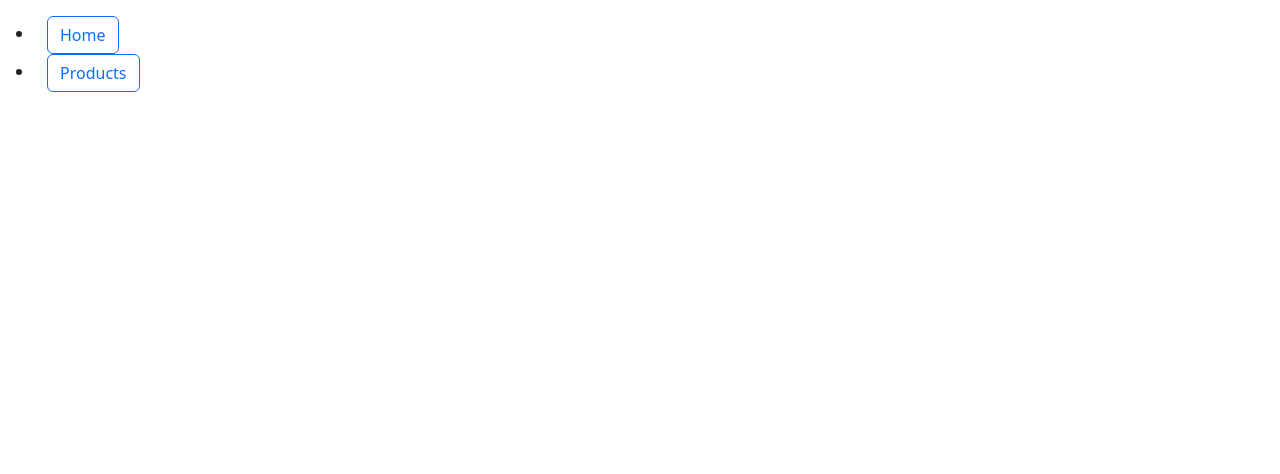
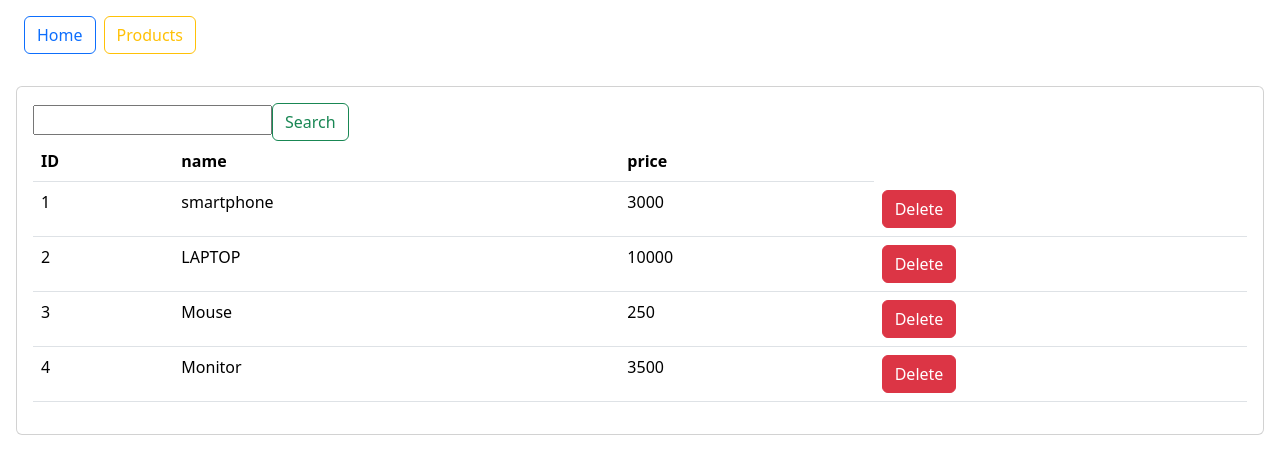
Before and after one commit to zakariaaityahia/angular-demo-app, an Angular app: page /products in a window 1280 px wide. Before the commit this address led to /. Shown: the top 474 px of the page. Built offline with nearby package versions, Linux system fonts and the light colour scheme.

Commit message:
first demo, 2nd commit

```diff
--- a/src/app/app-routing.module.ts
+++ b/src/app/app-routing.module.ts
@@ -1,7 +1,12 @@
 import { NgModule } from '@angular/core';
 import { RouterModule, Routes } from '@angular/router';
+import { HomeComponent } from './home/home.component';
+import { ProductsComponent } from './products/products.component';
 
-const routes: Routes = [];
+const routes: Routes = [
+  {path: 'home', component: HomeComponent},
+  {path: 'products', component: ProductsComponent}
+];
 
 @NgModule({
   imports: [RouterModule.forRoot(routes)],
--- a/src/app/app.component.html
+++ b/src/app/app.component.html
@@ -1,10 +1,11 @@
 <div class="p-3">
-  <ul class="nav nav-pills"></ul>
-  <li>
-    <button routerLink="/home" class="btn btn-outline-primary ms-2">Home</button>
-  </li>
-  <li>
-    <button routerLink="/products" class="btn btn-outline-primary ms-2">Products</button>
-  </li>
+  <ul class="nav nav-pills">
+    <li>
+      <button routerLink="/home" class="btn btn-outline-primary ms-2">Home</button>
+    </li>
+    <li>
+      <button routerLink="/products" class="btn btn-outline-warning ms-2">Products</button>
+    </li>
+  </ul>
 </div>
 <router-outlet></router-outlet>
--- a/src/app/products/products.component.html
+++ b/src/app/products/products.component.html
@@ -1,7 +1,29 @@
 <div class="p-3">
     <div class="card">
         <div class="card-body">
-            <h3>Products Component</h3>
+              <div>
+                <input [(ngModel)]="keyword" type="text" >
+                <button (click)="search()" class="btn btn-outline-success">Search</button>
+              </div>
+            <table class="table">
+                <thead>
+                    <tr>
+                        <th>ID</th>
+                        <th>name</th>
+                        <th>price</th>
+                    </tr>
+                </thead>
+                <tbody *ngIf="products">
+                    <tr *ngFor="let p of products">
+                        <td>{{p.id}}</td>
+                        <td>{{p.name}}</td>
+                        <td>{{p.price}}</td>
+                        <td>
+                            <button (click)="deleteProduct(p)" class="btn btn-danger">Delete</button>
+                        </td>
+                    </tr>
+                </tbody>
+            </table>
         </div>
     </div>
 </div>
--- a/src/app/products/products.component.ts
+++ b/src/app/products/products.component.ts
@@ -1,10 +1,47 @@
-import { Component } from '@angular/core';
+import { Component, OnInit } from '@angular/core';
 
 @Component({
   selector: 'app-products',
   templateUrl: './products.component.html',
   styleUrl: './products.component.css'
 })
-export class ProductsComponent {
+export class ProductsComponent implements OnInit{
+
+  public products : any;
+  public keyword: String="";
+
+  constructor() {
+
+    }
+
+    ngOnInit(): void {
+        this.products =  [
+          {"id": 1, "name": "smartphone", "price" :3000},
+          {"id": 2, "name": "LAPTOP", "price" :10000},
+          {"id": 3, "name": "Mouse", "price" :250},
+          {"id": 4, "name": "Monitor", "price" :3500}
+
+        ] ;
+    }
+
+    deleteProduct(p : any) {
+      let index = this.products.indexOf(p);
+      this.products.splice(index, 1);
+    }
+
+    search() {
+      // console.log(this.keyword)
+      // let result = [];
+      // for(let p of this.products) {
+      //   if(p.name.includes(this.keyword)){
+      //     result.push(p)
+      //   }
+      // }
+      // this.products = result;
+
+      this.products = this.products.filter((p:any)=>p.name.includes(this.keyword))
+
+    }
+
 
 }
```
Also changed, not shown: src/app/app.module.ts (+6 -1 lines).
